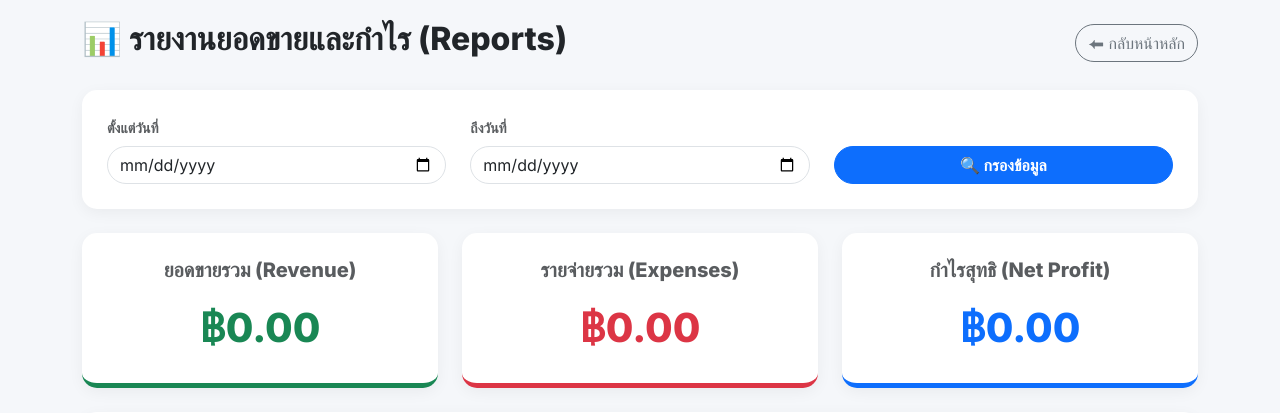
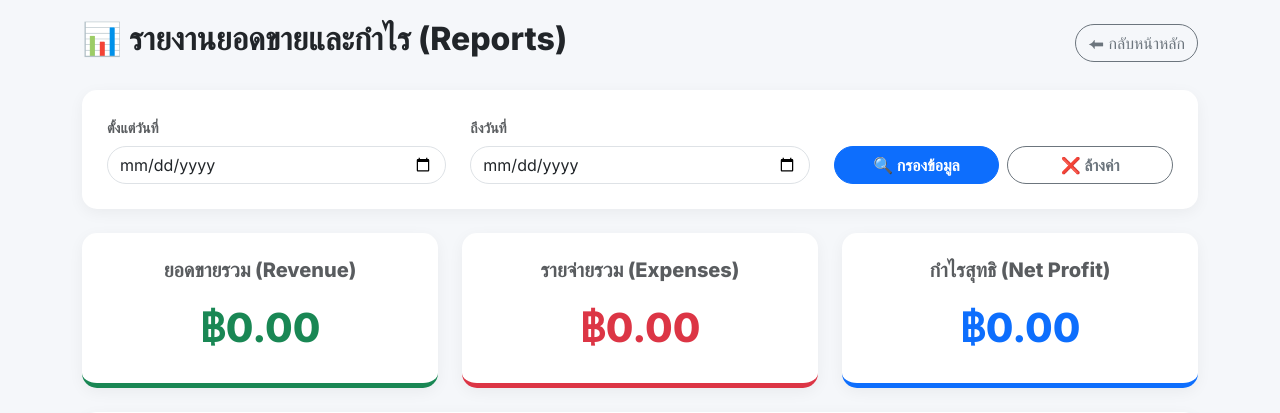
Before and after one commit to aodarmys-ops/pjcopyshop, a Flask app: page /reports in a window 1280 px wide. Shown: the top 413 px of the page. Run offline with Flask 3, Linux system fonts and the light colour scheme; data that the repository does not hold is empty.

Commit message:
Add clear filter button to reports page

```diff
--- a/templates/reports.html
+++ b/templates/reports.html
@@ -30,8 +30,9 @@
                     <label class="form-label text-muted small fw-bold">ถึงวันที่</label>
                     <input type="date" id="endDate" class="form-control rounded-pill">
                 </div>
-                <div class="col-md-4">
+                <div class="col-md-4 d-flex gap-2">
                     <button class="btn btn-primary w-100 rounded-pill fw-bold" onclick="fetchReports()">🔍 กรองข้อมูล</button>
+                    <button class="btn btn-outline-secondary w-100 rounded-pill fw-bold" onclick="clearFilter()">❌ ล้างค่า</button>
                 </div>
             </div>
         </div>
@@ -161,6 +162,12 @@
             }
         }
 
+        function clearFilter() {
+            document.getElementById('startDate').value = '';
+            document.getElementById('endDate').value = '';
+            fetchReports();
+        }
+
         // Init
         fetchReports();
     </script>
```
